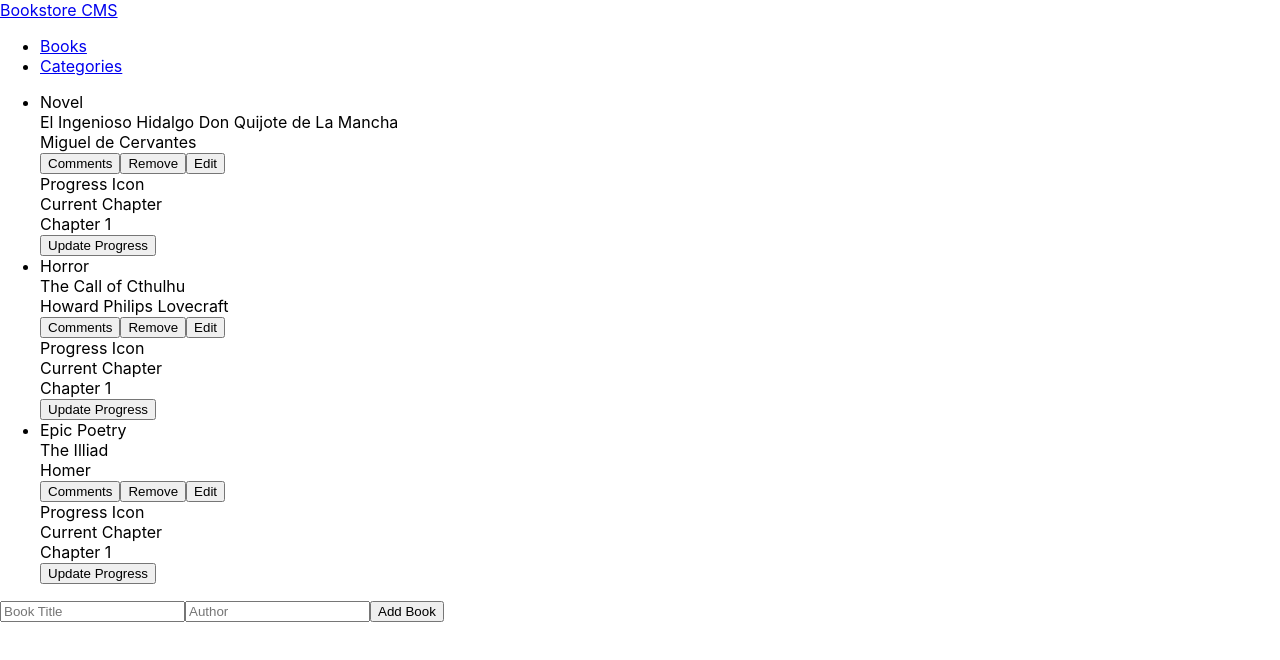
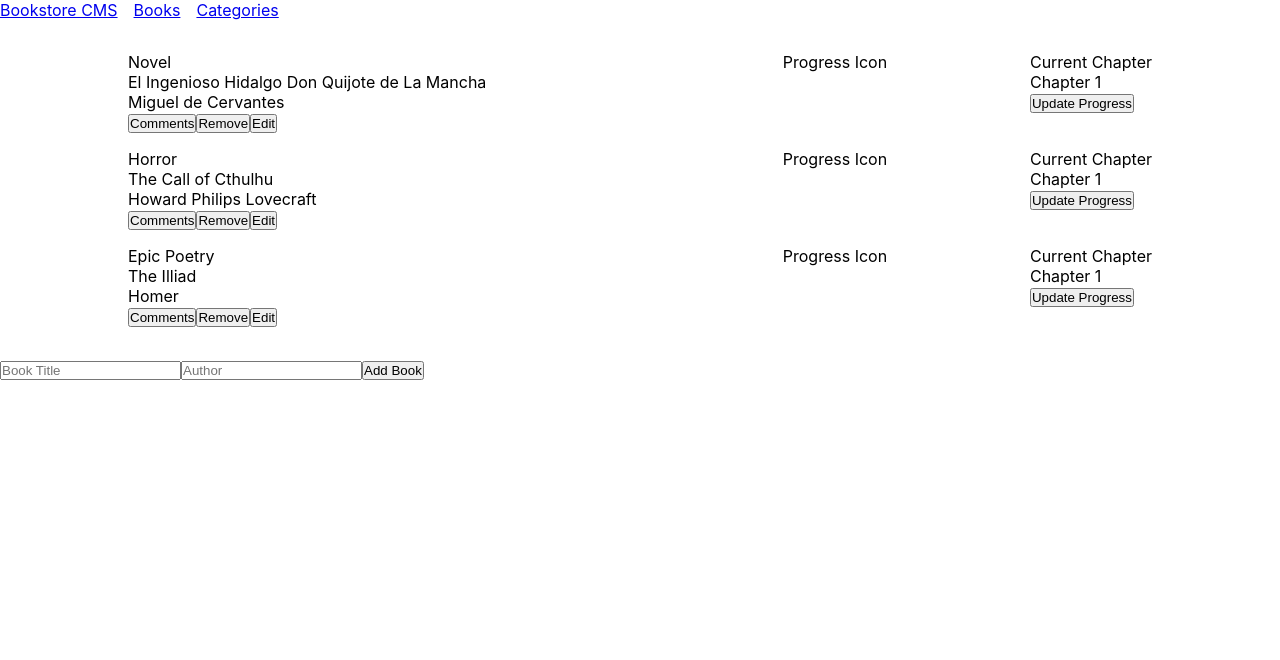
Before and after one commit to indigodavid/bookstore, a React (Create React App) app: page / in a window 1280 px wide. Shown: the top 660 px of the page. Built offline with nearby package versions, Linux system fonts and the light colour scheme.

Commit message:
Add basic styling

```diff
--- a/src/App.css
+++ b/src/App.css
@@ -1,39 +1,42 @@
-.App {
-  text-align: center;
+*,
+*::after,
+*::before {
+  box-sizing: border-box;
+  margin: 0;
+  padding: 0;
 }
 
-.App-logo {
-  height: 40vmin;
-  pointer-events: none;
+body {
+  font-size: 1rem;
 }
 
-@media (prefers-reduced-motion: no-preference) {
-  .App-logo {
-    animation: App-logo-spin infinite 20s linear;
-  }
+ul {
+  list-style: none;
 }
 
-.App-header {
-  background-color: #282c34;
-  min-height: 100vh;
+.navbar {
+  display: flex;
+  gap: 1em;
+}
+
+.navLinks {
+  display: flex;
+  gap: 1em;
+}
+
+.bookList {
   display: flex;
   flex-direction: column;
-  align-items: center;
-  justify-content: center;
-  font-size: calc(10px + 2vmin);
-  color: white;
+  width: 80%;
+  margin: 2em auto;
+  gap: 1em;
 }
 
-.App-link {
-  color: #61dafb;
+.bookList li {
+  display: flex;
+  justify-content: space-between;
 }
 
-@keyframes App-logo-spin {
-  from {
-    transform: rotate(0deg);
-  }
-
-  to {
-    transform: rotate(360deg);
-  }
+.bookWrapper {
+  flex-basis: 50%;
 }
```
